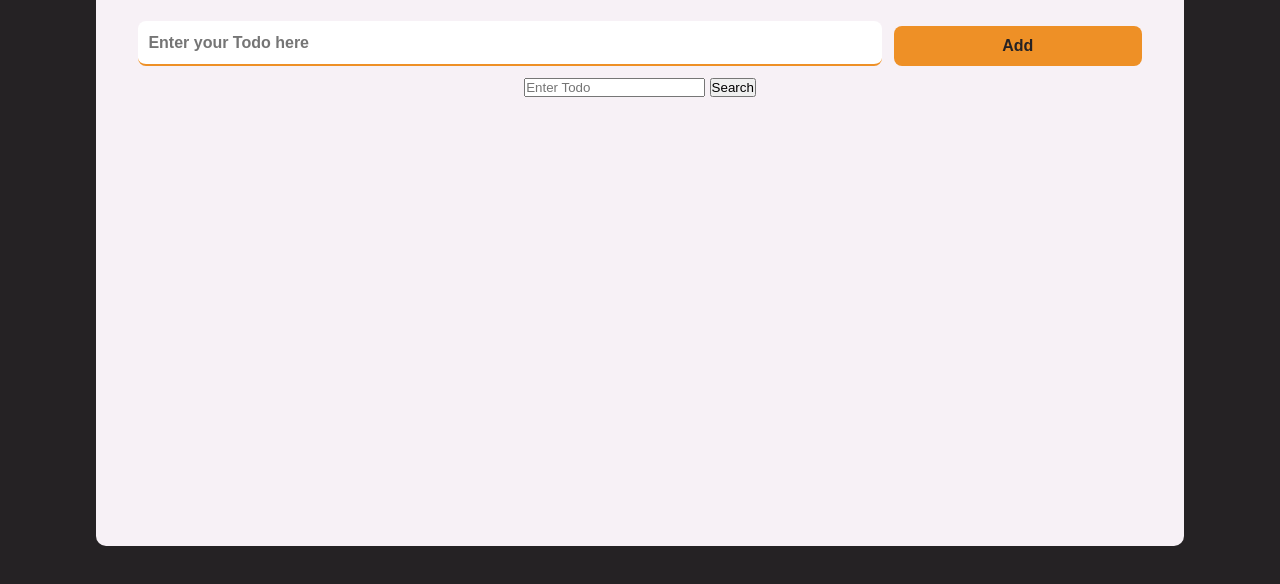
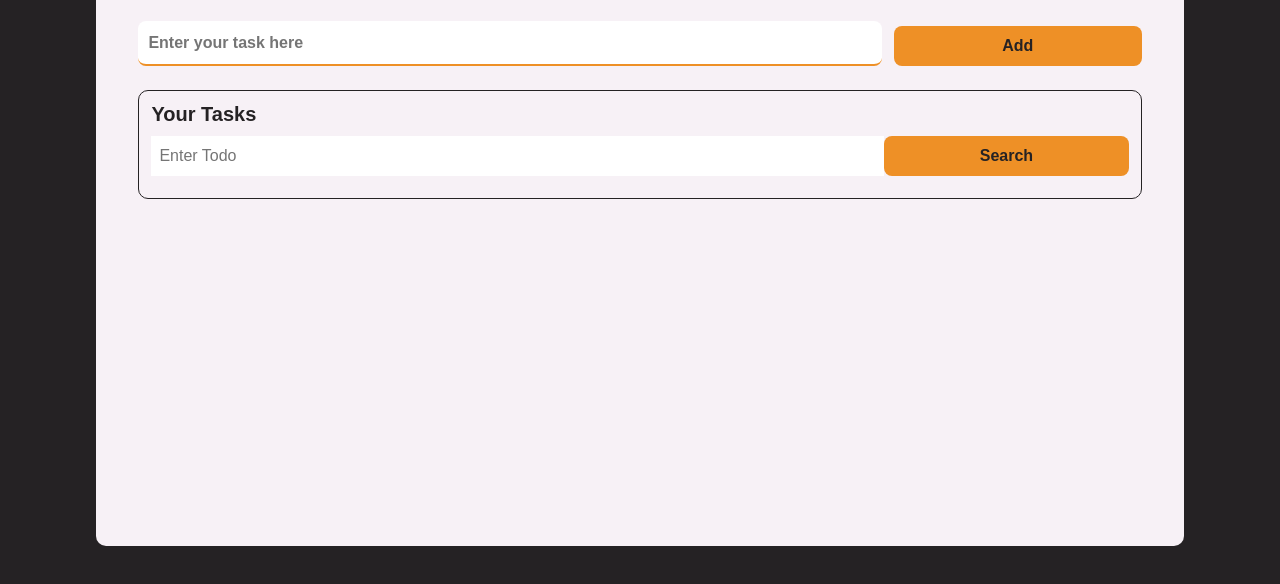
Before and after one commit to kalyanban/todos_app, a plain HTML site: page index.html in a window 1280 px wide. Shown: the part 174-758 px from the top of the page. Drawn offline with Linux system fonts and the light colour scheme.

Commit message:
todos_app

```diff
--- a/index.html
+++ b/index.html
@@ -14,14 +14,17 @@
                 <h1 class="todo-heading">Todo App.</h1>
                 <p class="app-text">Dream it, plan it, do it.</p>
             </div>
-            <form class="form">
-                <input type="text" placeholder="Enter your Todo here" id="todoAdd" class="todo-add-input" />
-                <button type="submit" class="add-button">Add</button>
-            </form>
-            <div class="todos-conatiner">
-                <div class="search-container">
-                    <input type="text" id="todoSearch" class="todo-search-input" placeholder="Enter Todo" />
-                    <button type="button" class="search-button">Search</button>
+            <div class="form">
+                <input type="text" placeholder="Enter your task here" id="taskInput" class="todo-add-input" />
+                <button type="button" class="add-button" id="addButton">Add</button>
+            </div>
+            <div class="todos-container">
+                <div class="todos-header-container">
+                    <p class="header-title">Your Tasks</p>
+                    <div class="search-container">
+                        <input type="text" id="todoSearch" class="todo-search-input" placeholder="Enter Todo" />
+                        <button type="button" class="search-button" id="searchButton">Search</button>
+                    </div>
                 </div>
                 <ul class="todos-list-container" id="todosListContainer"></ul>
             </div>
--- a/scripts.js
+++ b/scripts.js
@@ -0,0 +1,33 @@
+const taskInput = document.getElementById("taskInput")
+const addTaskButton = document.getElementById("addButton")
+const tasksList = document.getElementById("todosListContainer")
+
+
+addTaskButton.addEventListener("click", () => {
+    const taskText = taskInput.value.trim()
+    if (taskInput.value === "") return;
+    addTask(taskText)
+    taskInput.value = ""
+})
+
+function addTask(task) {
+    const taskItem = document.createElement("li")
+    taskItem.classList.add("task-item")
+
+    taskItem.innerHTML = `
+        <div class="task-text-container">
+            <p>${task}</p>
+            <select>
+                <option>STATUS</option>
+                <option><span><i class="fa-solid fa-circle-exclamation"></i></span> Not Started</option>
+                <option><span><i class="fa-solid fa-clock"></i></span> Pending</option>
+                <option><span><i class="fa-solid fa-check-double"></i></span> Completed</option>
+            </select>
+        </div>
+        <div class="task-item-buttons-container">
+            <button class="edit-button" id="editTask" type="button">Edit</button>
+            <button class="delete-button" id="deleteTask" type="button">Delete</button>
+        </div>
+    `
+    tasksList.appendChild(taskItem)
+}
--- a/styles.css
+++ b/styles.css
@@ -65,7 +65,7 @@ body, html {
     padding: 10px;
     border-radius: 8px;
 }
-.add-button {
+.add-button, .search-button {
     height: 40px;
     width: 25%;
     align-self: flex-end;
@@ -75,7 +75,54 @@ body, html {
     color: rgb(37, 34, 36);
     font-size: 16px;
     font-weight: 600;
+    cursor: pointer;
 }
+.todos-container {
+    display: flex;
+    flex-direction: column;
+    align-items: flex-start;
+    width: 95%;
+    margin-top: 12px;
+    margin-bottom: 12px;
+    padding: 12px;
+    border: 1px solid rgb(37, 34, 36);
+    border-radius: 10px;
+}
+.todos-header-container {
+    display: flex;
+    flex-direction: column;
+    align-items: flex-start;
+    width: 100%;
+}
+.header-title {
+    color: rgb(37, 34, 36);
+    font-weight: 600;
+    font-size: 20px;
+}
+.search-container {
+    display: flex;
+    align-items: center;
+    justify-content: space-between;
+    width: 100%;
+    margin-top: 10px;
+    margin-bottom: 10px;
+}
+.todo-search-input {
+    height: 40px;
+    width: 75%;
+    border: none;
+    color: rgb(37, 34, 36);
+    font-size: 16px;
+    font-weight: 500;
+    padding: 8px;
+}
+
+.todos-list-container {
+    display: flex;
+    flex-direction: column;
+    width: 100%;
+}
+
 
 @media screen and (min-width: 580px) {
     .form {
```
